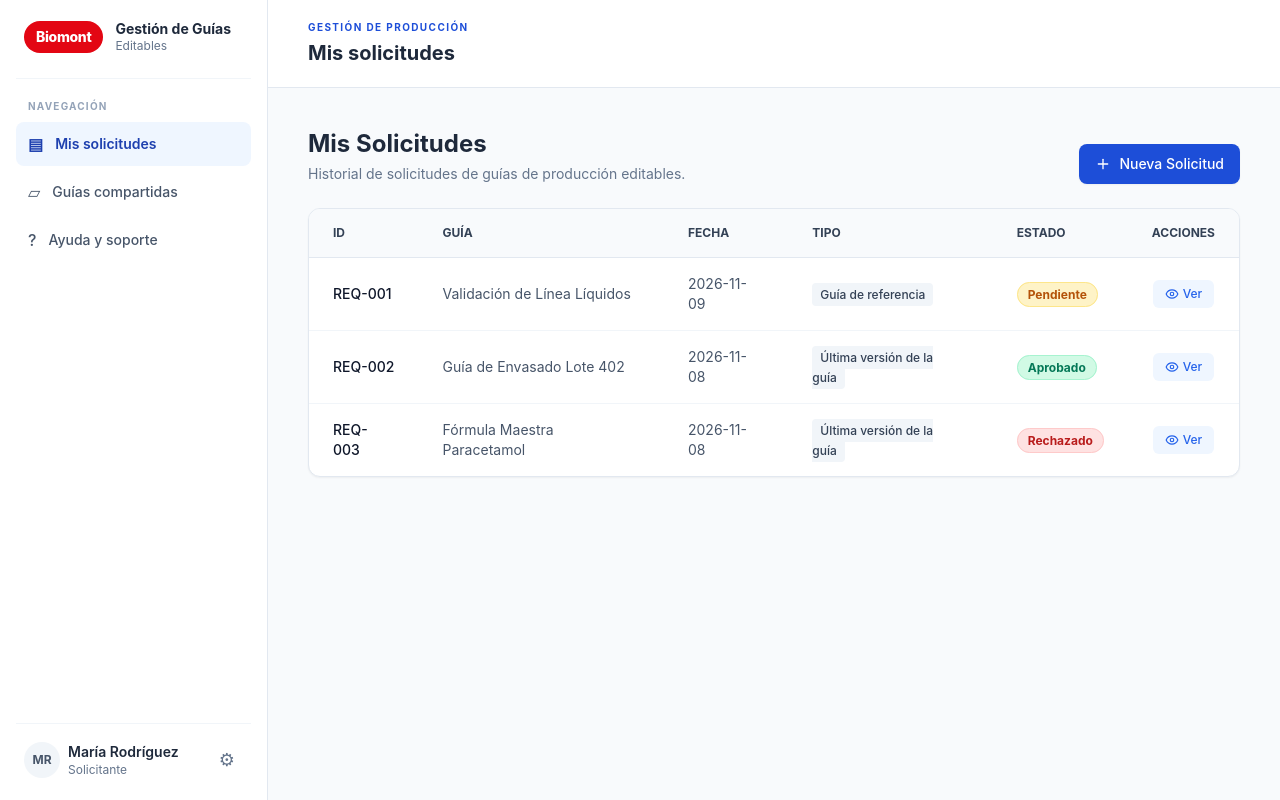
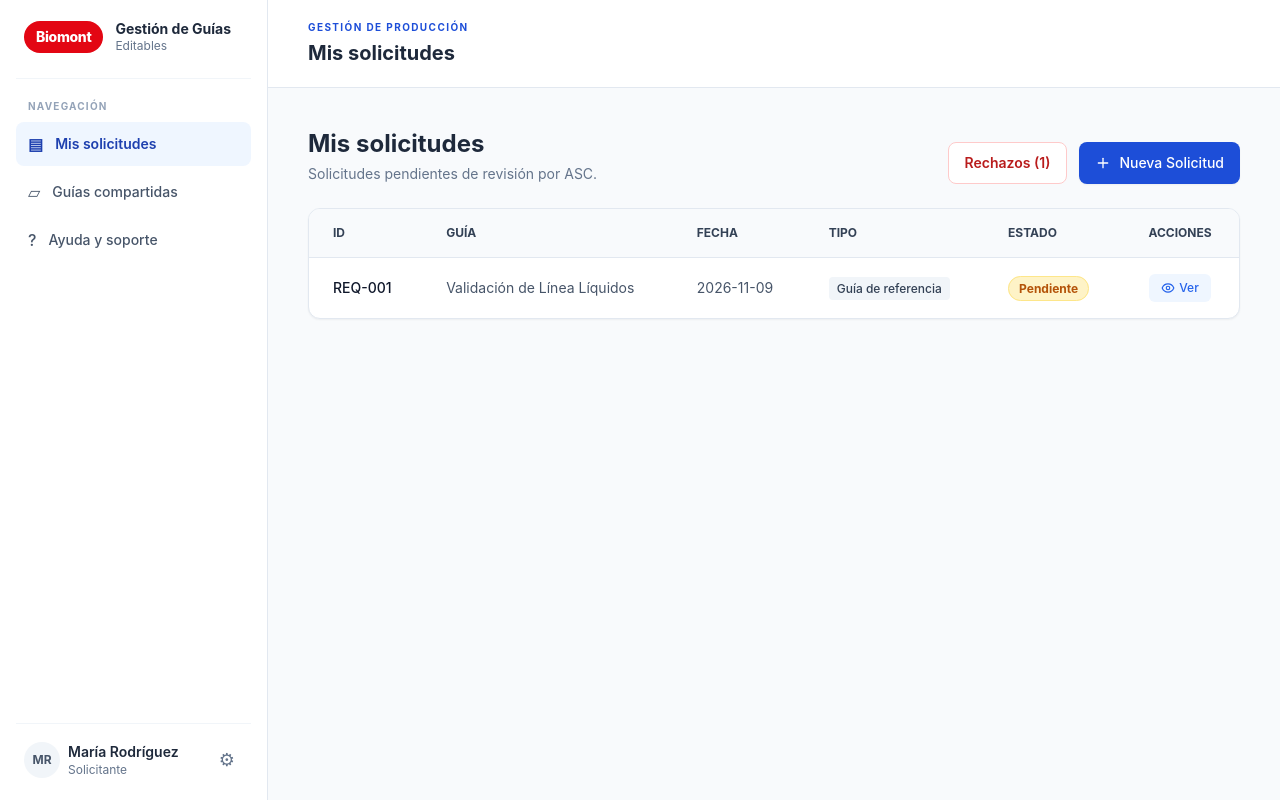
Before and after one commit to Biomont-Soluciones-Agiles/App-Gestion-Guias-Produccion, a React (Create React App) app: page / in a window 1280 px wide. Both pictures are taken after a click on the button "Ingresar". Built offline with nearby package versions, Linux system fonts and the light colour scheme.

Commit message:
feat: separa guias compartidas y solicitudes pendientes

```diff
--- a/src/App.js
+++ b/src/App.js
@@ -13,15 +13,17 @@ const mockRequests = [
 export default function App() {
   const [user, setUser] = useState(null);
   const [requests, setRequests] = useState(mockRequests);
+  const [view, setView] = useState('main');
   if (!user) return <LoginScreen onLogin={setUser} />;
   const isAsc = user === 'ASC';
+  const pageTitle = isAsc ? (view === 'history' ? 'Historial de decisiones' : 'Solicitudes por revisar') : (view === 'shared' ? 'Guías compartidas' : 'Mis solicitudes');
   return <div className="min-h-screen bg-slate-50 flex">
-    <SideNav currentRole={user} onLogout={() => setUser(null)} />
+    <SideNav currentRole={user} activeView={view} onNavigate={setView} onLogout={() => setUser(null)} />
     <main className="min-w-0 flex-1">
       <header className="flex h-[88px] items-center border-b border-slate-200 bg-white px-10">
-        <div><p className="text-[10px] font-bold uppercase tracking-[.14em] text-blue-700">Gestión de producción</p><h1 className="mt-1 text-xl font-bold text-slate-800">{isAsc ? 'Solicitudes por revisar' : 'Mis solicitudes'}</h1></div>
+        <div><p className="text-[10px] font-bold uppercase tracking-[.14em] text-blue-700">Gestión de producción</p><h1 className="mt-1 text-xl font-bold text-slate-800">{pageTitle}</h1></div>
       </header>
-      <div className="p-8 lg:p-10">{isAsc ? <ASCPanel requests={requests} setRequests={setRequests} /> : <ApplicantPanel requests={requests} setRequests={setRequests} />}</div>
+      <div className="p-8 lg:p-10">{isAsc ? <ASCPanel view={view} requests={requests} setRequests={setRequests} /> : <ApplicantPanel view={view} requests={requests} setRequests={setRequests} />}</div>
     </main>
   </div>;
 }
--- a/src/components/ASCPanel.js
+++ b/src/components/ASCPanel.js
@@ -2,10 +2,11 @@ import React, { useState } from 'react';
 import { CheckCircle, XCircle } from 'lucide-react';
 import StatusBadge from './StatusBadge';
 
-export default function ASCPanel({ requests, setRequests }) {
+export default function ASCPanel({ view, requests, setRequests }) {
   const [selectedReq, setSelectedReq] = useState(null);
   const [toast, setToast] = useState('');
   const pendingRequests = requests.filter(r => r.status === 'Pendiente');
+  const decisions = requests.filter(r => r.status !== 'Pendiente');
 
   const handleDecision = (id, isApproved, rejectReason = '') => {
     setRequests(requests.map(r => r.id === id ? { ...r, status: isApproved ? 'Aprobado' : 'Rechazado', rejectReason } : r));
@@ -22,10 +23,7 @@ export default function ASCPanel({ requests, setRequests }) {
           <span className="text-sm font-medium">{toast}</span>
         </div>
       )}
-      <div className="mb-6">
-        <h2 className="text-2xl font-bold text-slate-800 mb-1">Bandeja de Entrada - ASC</h2>
-        <p className="text-slate-500 text-sm">Solicitudes pendientes de revisión y entrega de editables.</p>
-      </div>
+      <div className="mb-6"><h2 className="text-2xl font-bold text-slate-800 mb-1">{view === 'history' ? 'Historial de decisiones' : 'Bandeja de Entrada - ASC'}</h2><p className="text-slate-500 text-sm">{view === 'history' ? 'Decisiones tomadas por Aseguramiento de la Calidad.' : 'Solicitudes pendientes de revisión y entrega de editables.'}</p></div>
       <div className="bg-white rounded-xl shadow-sm border border-slate-200 overflow-hidden">
         <table className="w-full text-left text-sm text-slate-600">
           <thead className="bg-slate-50 text-slate-700 text-xs uppercase font-semibold border-b border-slate-200">
@@ -39,10 +37,10 @@ export default function ASCPanel({ requests, setRequests }) {
             </tr>
           </thead>
           <tbody className="divide-y divide-slate-100">
-            {pendingRequests.length === 0 ? (
+            {(view === 'history' ? decisions : pendingRequests).length === 0 ? (
               <tr><td colSpan="6" className="px-6 py-8 text-center text-slate-500">No hay solicitudes pendientes.</td></tr>
             ) : (
-              pendingRequests.map(req => (
+              (view === 'history' ? decisions : pendingRequests).map(req => (
                 <tr key={req.id} className="hover:bg-slate-50 cursor-pointer" onClick={() => setSelectedReq(req)}>
                   <td className="px-6 py-4 font-medium text-slate-900">{req.id}</td>
                   <td className="px-6 py-4">{req.area}</td>
--- a/src/components/ApplicantPanel.js
+++ b/src/components/ApplicantPanel.js
@@ -11,10 +11,14 @@ const products = [
   ['Semisólido', 'Fabricación', 'TIOPENAR GEL', 'A'], ['Semisólido', 'Envasado', 'POTENZA CAPS', 'F'], ['Semisólido', 'Acondicionado', 'CREMA CURATIVA PETCO', 'F'],
 ].map(([line, phase, product, classification]) => ({ line, phase, product, classification }));
 
-export default function ApplicantPanel({ requests, setRequests }) {
+export default function ApplicantPanel({ view, requests, setRequests }) {
   const [isModalOpen, setIsModalOpen] = useState(false);
   const [viewModalData, setViewModalData] = useState(null);
   const [editingGuide, setEditingGuide] = useState(null);
+  const [showRejected, setShowRejected] = useState(false);
+  const isShared = view === 'shared';
+  const visibleRequests = isShared ? requests.filter(req => req.status === 'Aprobado') : requests.filter(req => req.status === 'Pendiente');
+  const rejectedRequests = requests.filter(req => req.status === 'Rechazado');
 
   const handleSubmit = (newReq) => {
     const request = {
@@ -31,12 +35,10 @@ export default function ApplicantPanel({ requests, setRequests }) {
     <div className="max-w-6xl mx-auto">
       <div className="flex justify-between items-end mb-6">
         <div>
-          <h2 className="text-2xl font-bold text-slate-800 mb-1">Mis Solicitudes</h2>
-          <p className="text-slate-500 text-sm">Historial de solicitudes de guías de producción editables.</p>
+          <h2 className="text-2xl font-bold text-slate-800 mb-1">{isShared ? 'Guías compartidas' : 'Mis solicitudes'}</h2>
+          <p className="text-slate-500 text-sm">{isShared ? 'Editables aprobados por ASC disponibles para tu edición.' : 'Solicitudes pendientes de revisión por ASC.'}</p>
         </div>
-        <button onClick={() => setIsModalOpen(true)} className="bg-blue-700 hover:bg-blue-800 text-white px-4 py-2.5 rounded-lg flex items-center gap-2 text-sm font-medium shadow-sm transition-colors">
-          <Plus size={16} /> Nueva Solicitud
-        </button>
+        {!isShared && <div className="flex gap-3"><button onClick={() => setShowRejected(!showRejected)} className="rounded-lg border border-red-200 bg-white px-4 py-2.5 text-sm font-semibold text-red-700 hover:bg-red-50">Rechazos ({rejectedRequests.length})</button><button onClick={() => setIsModalOpen(true)} className="bg-blue-700 hover:bg-blue-800 text-white px-4 py-2.5 rounded-lg flex items-center gap-2 text-sm font-medium shadow-sm transition-colors"><Plus size={16} /> Nueva Solicitud</button></div>}
       </div>
       <div className="bg-white rounded-xl shadow-sm border border-slate-200 overflow-hidden">
         <table className="w-full text-left text-sm text-slate-600">
@@ -51,7 +53,7 @@ export default function ApplicantPanel({ requests, setRequests }) {
             </tr>
           </thead>
           <tbody className="divide-y divide-slate-100">
-            {requests.map(req => (
+            {visibleRequests.map(req => (
               <tr key={req.id} className="hover:bg-slate-50 transition-colors">
                 <td className="px-6 py-4 font-medium text-slate-900">{req.id}</td>
                 <td className="px-6 py-4">{req.guide}</td>
@@ -70,6 +72,7 @@ export default function ApplicantPanel({ requests, setRequests }) {
           </tbody>
         </table>
       </div>
+      {!isShared && showRejected && <div className="mt-5 rounded-xl border border-red-100 bg-white p-5"><h3 className="mb-4 text-base font-bold text-slate-800">Solicitudes rechazadas</h3>{rejectedRequests.length ? <div className="space-y-3">{rejectedRequests.map(req => <button key={req.id} onClick={() => setViewModalData(req)} className="flex w-full items-center justify-between rounded-lg border border-slate-100 p-3 text-left hover:bg-slate-50"><span><strong className="text-sm text-slate-800">{req.id} · {req.guide}</strong><span className="mt-1 block text-xs text-red-600">{req.rejectReason || 'Solicitud rechazada por ASC'}</span></span><Eye size={17} className="text-blue-600" /></button>)}</div> : <p className="text-sm text-slate-500">No tienes solicitudes rechazadas.</p>}</div>}
       {isModalOpen && <NewRequestModal onClose={() => setIsModalOpen(false)} onSubmit={handleSubmit} />}
       {viewModalData && <ViewRequestModal data={viewModalData} onClose={() => setViewModalData(null)} onEdit={(request) => { setViewModalData(null); setEditingGuide(request); }} />}
       {editingGuide && <GuideEditorModal data={editingGuide} onClose={() => setEditingGuide(null)} />}
--- a/src/components/SideNav.js
+++ b/src/components/SideNav.js
@@ -1,7 +1,7 @@
 import React, { useEffect, useRef, useState } from 'react';
 import { LogOut } from 'lucide-react';
 
-export default function SideNav({ currentRole, onLogout }) {
+export default function SideNav({ currentRole, activeView, onNavigate, onLogout }) {
   const [menuOpen, setMenuOpen] = useState(false);
   const menuRef = useRef(null);
   useEffect(() => {
@@ -21,8 +21,8 @@ export default function SideNav({ currentRole, onLogout }) {
       <div className="mb-5 border-t border-slate-100" />
       <p className="px-3 pb-2 text-[10px] font-bold uppercase tracking-[.12em] text-slate-400">Navegación</p>
       <nav className="space-y-1">
-        <button className="flex w-full items-center gap-3 rounded-lg bg-blue-50 px-3 py-2.5 text-left text-sm font-semibold text-blue-800"><span className="text-base">▤</span>{isAsc ? 'Solicitudes por revisar' : 'Mis solicitudes'}</button>
-        <button className="flex w-full items-center gap-3 rounded-lg px-3 py-2.5 text-left text-sm font-medium text-slate-600 hover:bg-slate-50"><span className="text-base">▱</span>{isAsc ? 'Historial de decisiones' : 'Guías compartidas'}</button>
+        <button onClick={() => onNavigate('main')} className={`flex w-full items-center gap-3 rounded-lg px-3 py-2.5 text-left text-sm ${activeView === 'main' ? 'bg-blue-50 font-semibold text-blue-800' : 'font-medium text-slate-600 hover:bg-slate-50'}`}><span className="text-base">▤</span>{isAsc ? 'Solicitudes por revisar' : 'Mis solicitudes'}</button>
+        <button onClick={() => onNavigate(isAsc ? 'history' : 'shared')} className={`flex w-full items-center gap-3 rounded-lg px-3 py-2.5 text-left text-sm ${activeView !== 'main' ? 'bg-blue-50 font-semibold text-blue-800' : 'font-medium text-slate-600 hover:bg-slate-50'}`}><span className="text-base">▱</span>{isAsc ? 'Historial de decisiones' : 'Guías compartidas'}</button>
         <a href="https://laboratoriosbiomont.with16.glpi-network.cloud/" target="_blank" rel="noreferrer" className="flex items-center gap-3 rounded-lg px-3 py-2.5 text-sm font-medium text-slate-600 hover:bg-slate-50"><span className="text-base">?</span>Ayuda y soporte</a>
       </nav>
     </div>
```
